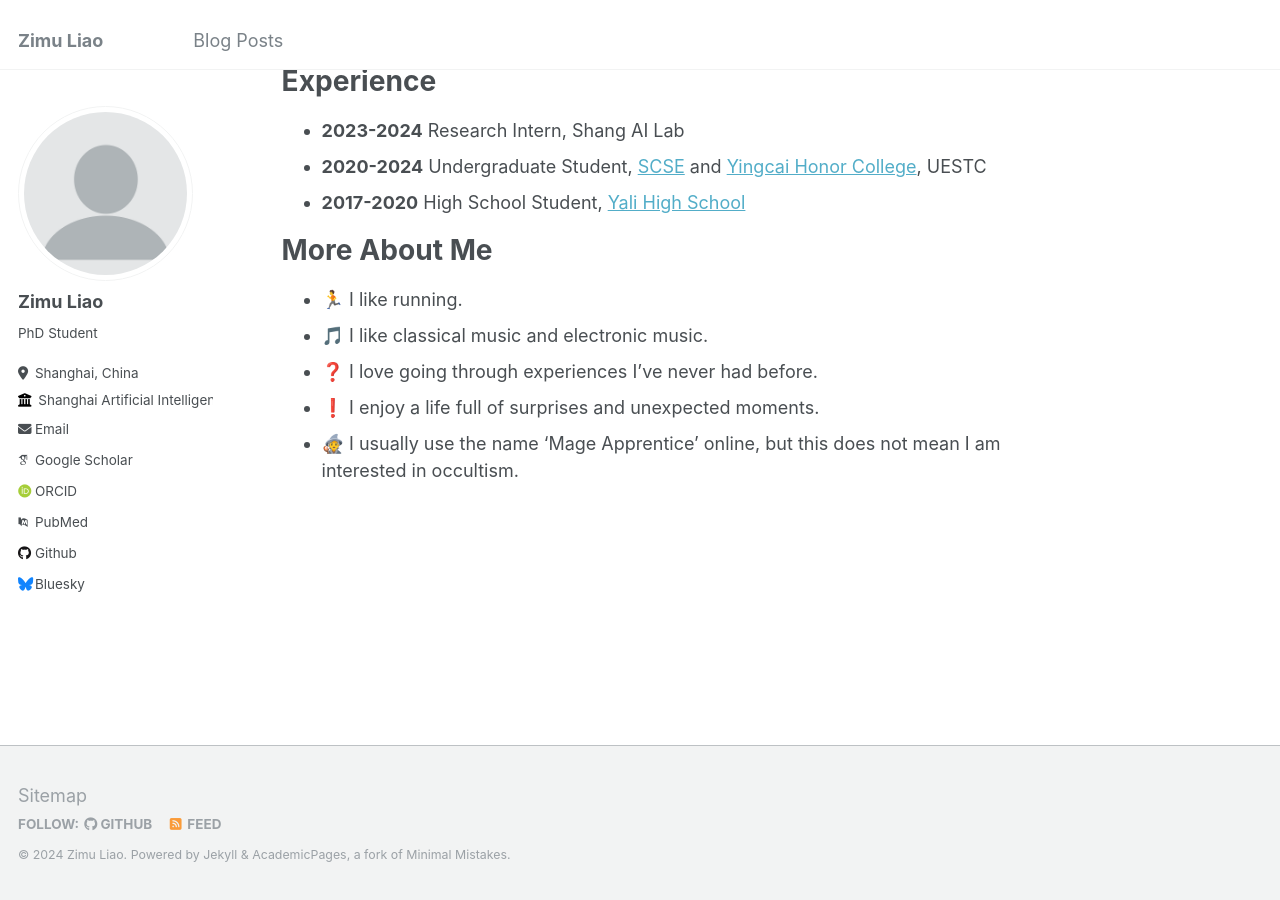
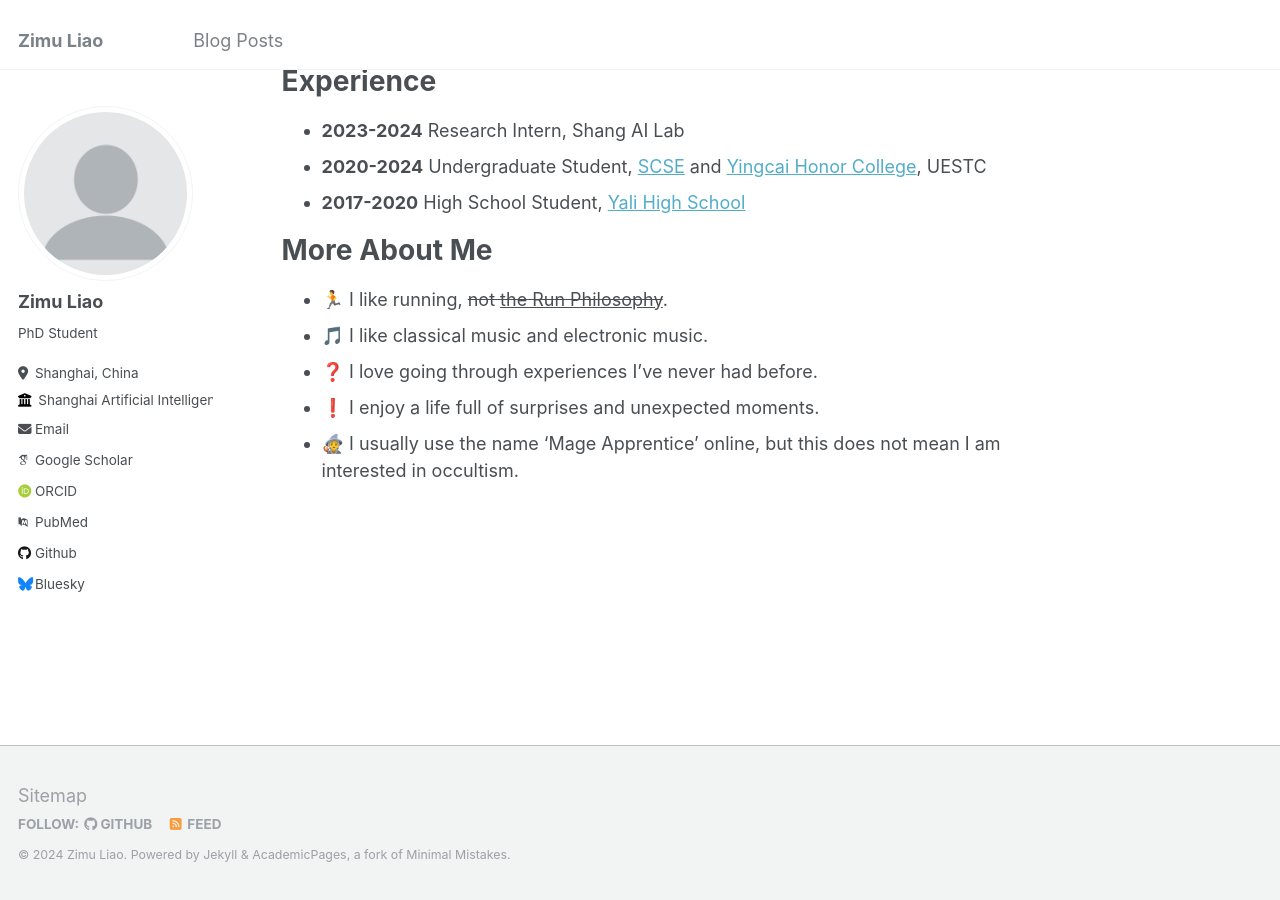
Before and after one commit to zmliao/zmliao.github.io, a Jekyll site: the page built from _pages/about.md, in a window 1280 px wide and 900 px high, scrolled down 528 px. Built offline with Jekyll 4.4.1, drawn with Linux system fonts in a browser that asks for light colours; some web fonts are replaced.

Commit message:
Update about.md

```diff
--- a/_pages/about.md
+++ b/_pages/about.md
@@ -25,7 +25,7 @@ I am currently learning [CUDA](https://www.nvidia.cn/geforce/technologies/cuda/)
 + **2017-2020** High School Student, [Yali High School](http://www.yali.hn.cn/)
 
 # More About Me
-+ 🏃‍ I like running.
++ 🏃‍ I like running, ~~not [the Run Philosophy](https://github.com/The-Run-Philosophy-Organization/run)~~.
 + 🎵 I like classical music and electronic music.
 + ❓ I love going through experiences I've never had before.
 + ❗ I enjoy a life full of surprises and unexpected moments.
```
